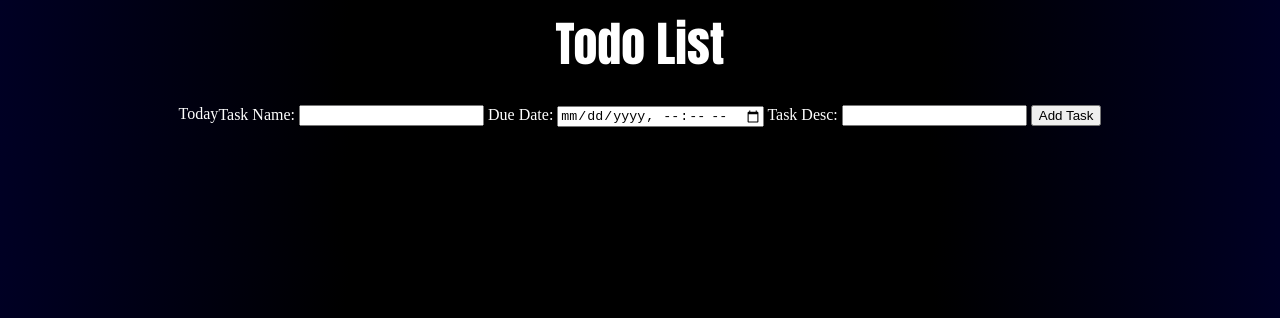
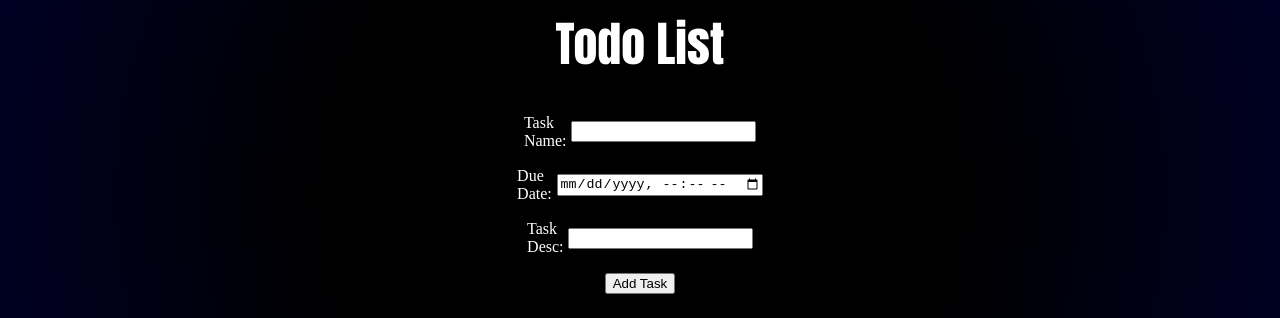
Before and after one commit to Ephraim-9/todo-app, a website built with webpack: page index.html in a window 1280 px wide. Shown: the top 318 px of the page. Built offline with nearby package versions, Linux system fonts and the light colour scheme.

Commit message:
styling and minor fixes of form and todos

```diff
--- a/index.html
+++ b/index.html
@@ -8,21 +8,27 @@
 <body>
     <header>Todo List</header>
     <div class="content">
-        <div class="contentHeader">Today</div>
         <div class="addTodo">
             <form id="todo-form">
+                <div class="name">
                     <label for="task-name">Task Name: </label>
                     <input type="text" id="task-name" name="task-name" required>
+                </div>
 
+                <div class="date">
                     <label for="due-date">Due Date: </label>
                     <input type="datetime-local" id="due-date" name="due-date" required>
+                </div>
 
+                <div class="text">
                     <label for="task-desc">Task Desc: </label>
                     <input type="text" id="task-desc" name="task-desc" required>
+                </div>
 
                 <button type="submit">Add Task</button>
             </form>
         </div>
+        <h1>Today</h1>
         <div id="todos"></div>
     </div>
 </body>
--- a/src/storage.js
+++ b/src/storage.js
@@ -10,6 +10,5 @@ export function storeTodo (todo) {
     const sotoredTodos = localStorage.getItem('todos')
     const sotoredTodosArr = JSON.parse(sotoredTodos);
 
-    console.log(sotoredTodosArr)
     renderTodo(sotoredTodosArr)
 }
--- a/src/styles.css
+++ b/src/styles.css
@@ -13,6 +13,8 @@ body {
 
 .content {
     display: flex;
+    flex-direction: column;
+    align-items: center;
 }
 
 header {
@@ -21,3 +23,50 @@ header {
     font-family: Impact, Haettenschweiler, 'Arial Narrow Bold', sans-serif;
     margin-bottom: 2%;
 }
+
+.addTodo {
+    display: flex;
+    justify-content: center;
+    align-items: center;
+}
+
+#todo-form {
+    display: flex;
+    align-items: center;
+    justify-content: center;
+    flex-wrap: wrap;
+    width: 20%;
+}
+
+#todo-form > * {
+    display: flex;
+    align-items: center;
+    justify-content: center;
+    margin: 5% 0;
+    gap: 2%;
+}
+
+input {
+    height: 2%;
+}
+
+h1 {
+    font-size: 2rem;
+}
+
+#todos {
+    display: flex;
+    align-items: center;
+    justify-content: center;
+    flex-wrap: wrap;
+    width: 80%;
+}
+
+.todo-item {
+    display: flex;
+    flex-direction: column;
+    align-items: center;
+    gap: 2%;
+    border: solid white 1px;
+    margin: 5%;
+}
```
Lines whose indentation alone changed are shown as unchanged.
